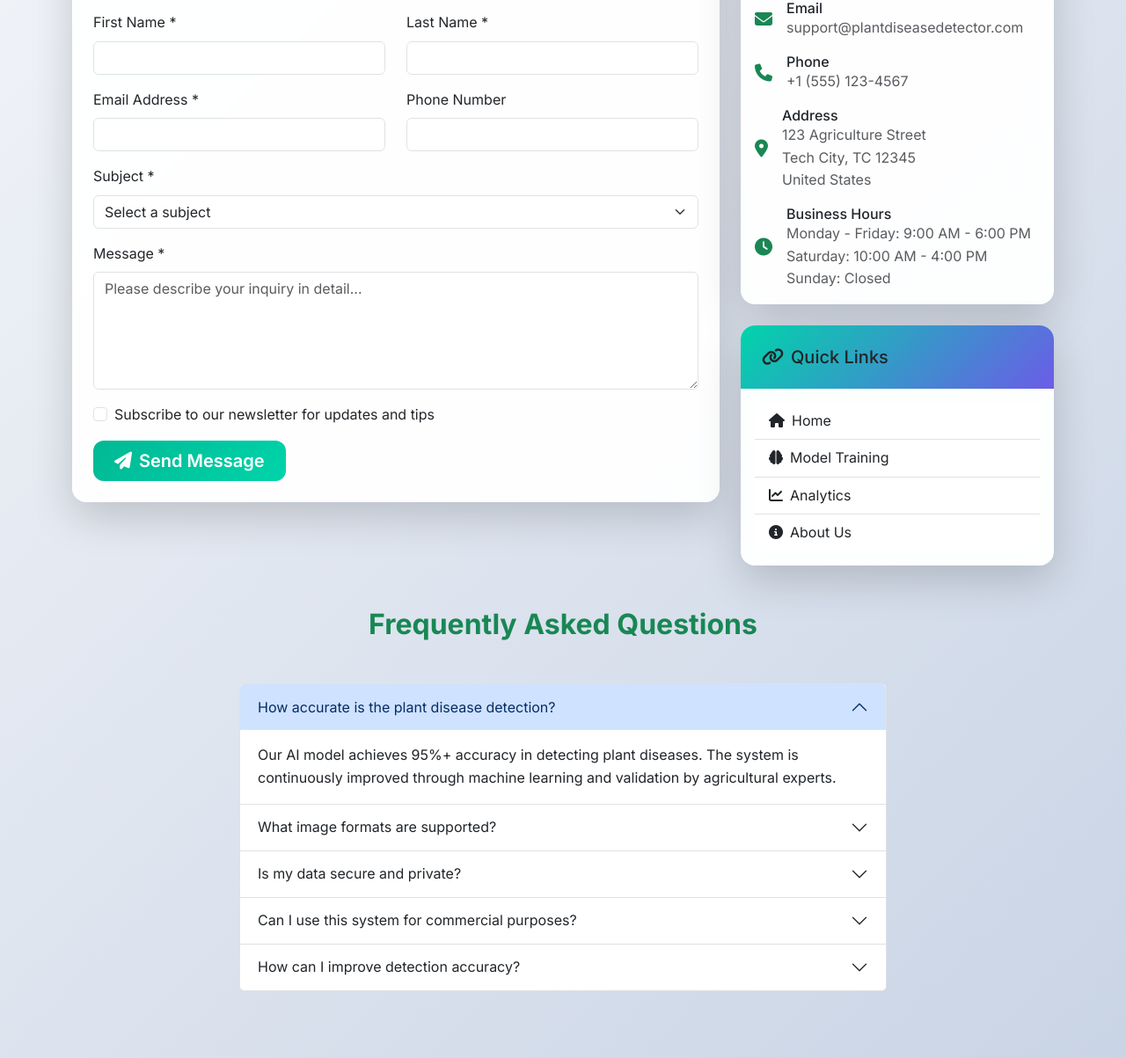
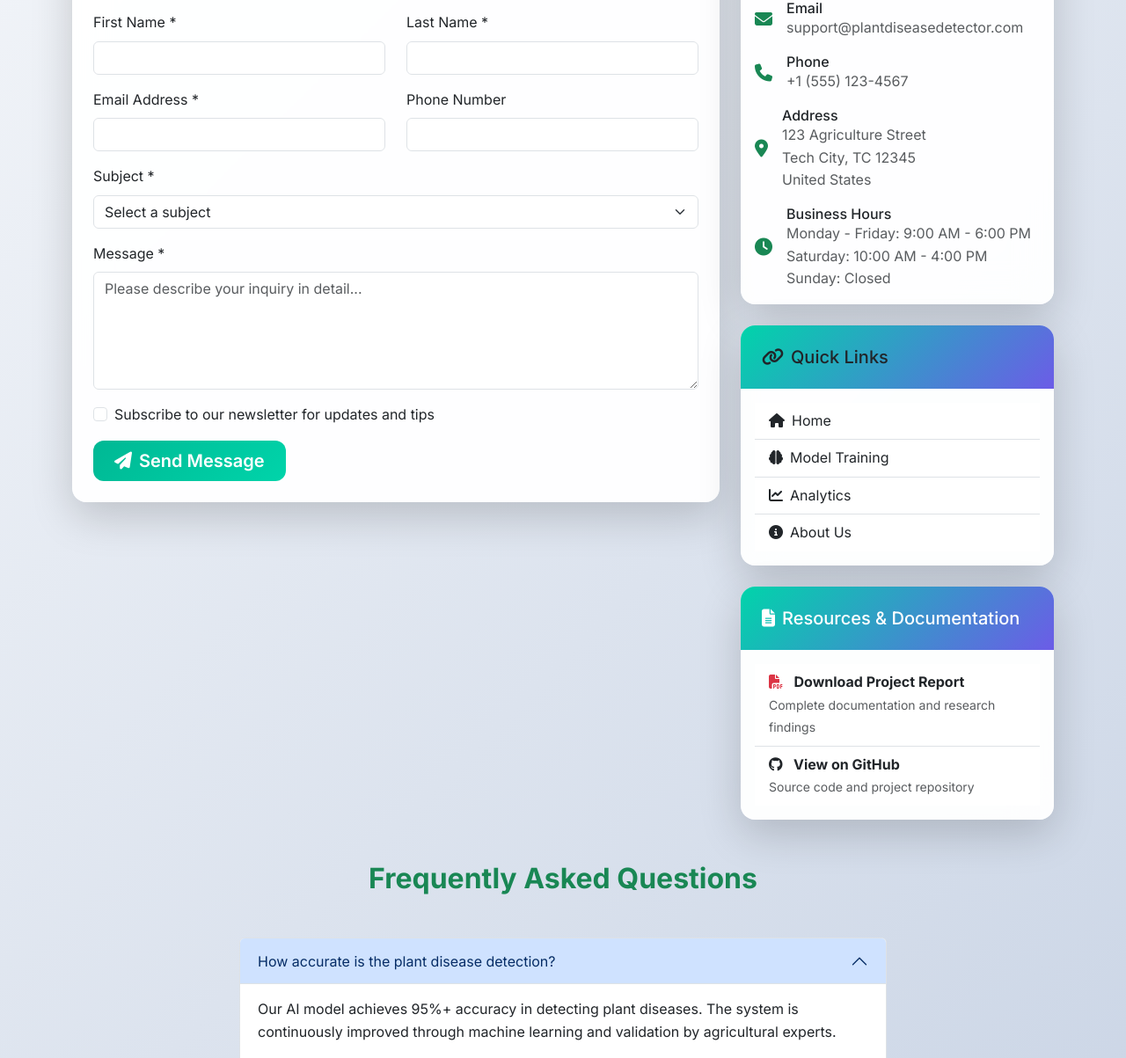
Before and after one commit to omkarkalagi/plant-disease-detector, a Flask app: page /contact in a window 1280 px wide. Shown: the part 395-1598 px from the top of the page at 88% size. Run offline with Flask 3, Linux system fonts and the light colour scheme; some libraries are stand-ins or nearby versions.

Commit message:
Add project report PDF and GitHub link to contact page

```diff
--- a/templates/contact.html
+++ b/templates/contact.html
@@ -145,7 +145,7 @@
             </div>
 
             <!-- Quick Links -->
-            <div class="card shadow-lg border-0">
+            <div class="card shadow-lg border-0 mb-4">
                 <div class="card-header bg-warning text-dark">
                     <h5 class="mb-0">
                         <i class="fas fa-link me-2"></i>Quick Links
@@ -164,6 +164,36 @@
                         </a>
                         <a href="{{ url_for('about') }}" class="list-group-item list-group-item-action">
                             <i class="fas fa-info-circle me-2"></i>About Us
+                        </a>
+                    </div>
+                </div>
+            </div>
+
+            <!-- Resources & Documentation -->
+            <div class="card shadow-lg border-0">
+                <div class="card-header bg-primary text-white">
+                    <h5 class="mb-0">
+                        <i class="fas fa-file-alt me-2"></i>Resources & Documentation
+                    </h5>
+                </div>
+                <div class="card-body">
+                    <div class="list-group list-group-flush">
+                        <a href="{{ url_for('static', filename='Plant-disease-detection-report.pdf') }}"
+                           class="list-group-item list-group-item-action"
+                           target="_blank"
+                           download>
+                            <i class="fas fa-file-pdf me-2 text-danger"></i>
+                            <strong>Download Project Report</strong>
+                            <br>
+                            <small class="text-muted">Complete documentation and research findings</small>
+                        </a>
+                        <a href="https://github.com/omkarkalagi/plant-disease-detector"
+                           class="list-group-item list-group-item-action"
+                           target="_blank">
+                            <i class="fab fa-github me-2 text-dark"></i>
+                            <strong>View on GitHub</strong>
+                            <br>
+                            <small class="text-muted">Source code and project repository</small>
                         </a>
                     </div>
                 </div>
```
Also changed, not shown: 1 other file.
